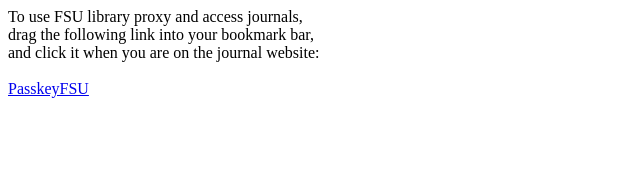
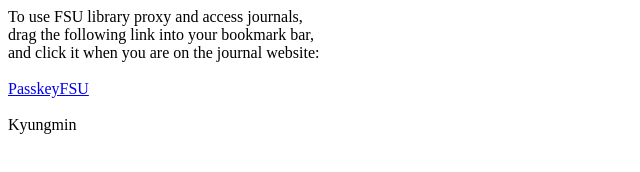
Before and after one commit to kyungminlee/kyungminlee.github.io, a plain HTML site: page box/passkey-fsu.html in a window 1280 px wide. Shown: the full height of the page, 0-640 px from the left. Drawn offline with Linux system fonts and the light colour scheme.

Commit message:
Update passkey-fsu.html

```diff
--- a/box/passkey-fsu.html
+++ b/box/passkey-fsu.html
@@ -1,8 +1,14 @@
-<html>
+<!DOCTYPE html>
+<html lang="en">
+  <head>
+    <title>PasskeyFSU</title>
+  </head>
 <body>
-To use FSU library proxy and access journals,<br>
-drag the following link into your bookmark bar,<br>
-and click it when you are on the journal website:<br>
-<br>
-<a href="javascript:void((()=>{if(!location.hostname.endsWith('proxy.lib.fsu.edu')){location.hostname=location.hostname.replace(/\./g, '-')+'.proxy.lib.fsu.edu';}})())">PasskeyFSU</a><br>
+  To use FSU library proxy and access journals,<br>
+  drag the following link into your bookmark bar,<br>
+  and click it when you are on the journal website:<br>
+  <br>
+  <a href="javascript:void((()=>{if(!location.hostname.endsWith('proxy.lib.fsu.edu')){location.hostname=location.hostname.replace(/\./g, '-')+'.proxy.lib.fsu.edu';}})())">PasskeyFSU</a>
+  <br><br>
+  Kyungmin
 </body>
```
